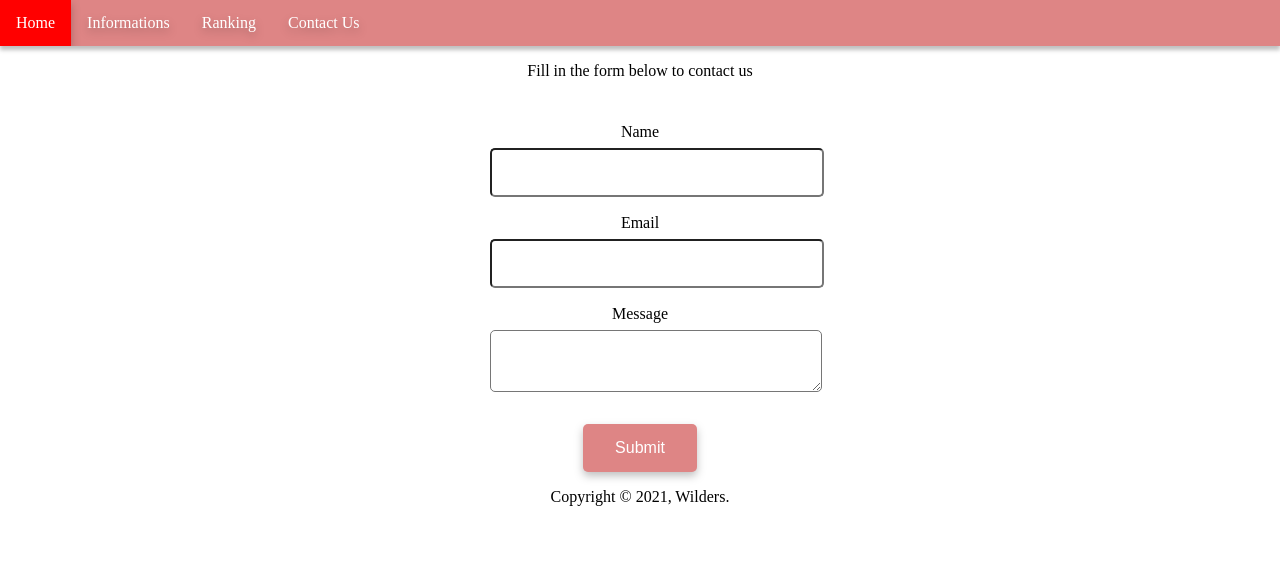
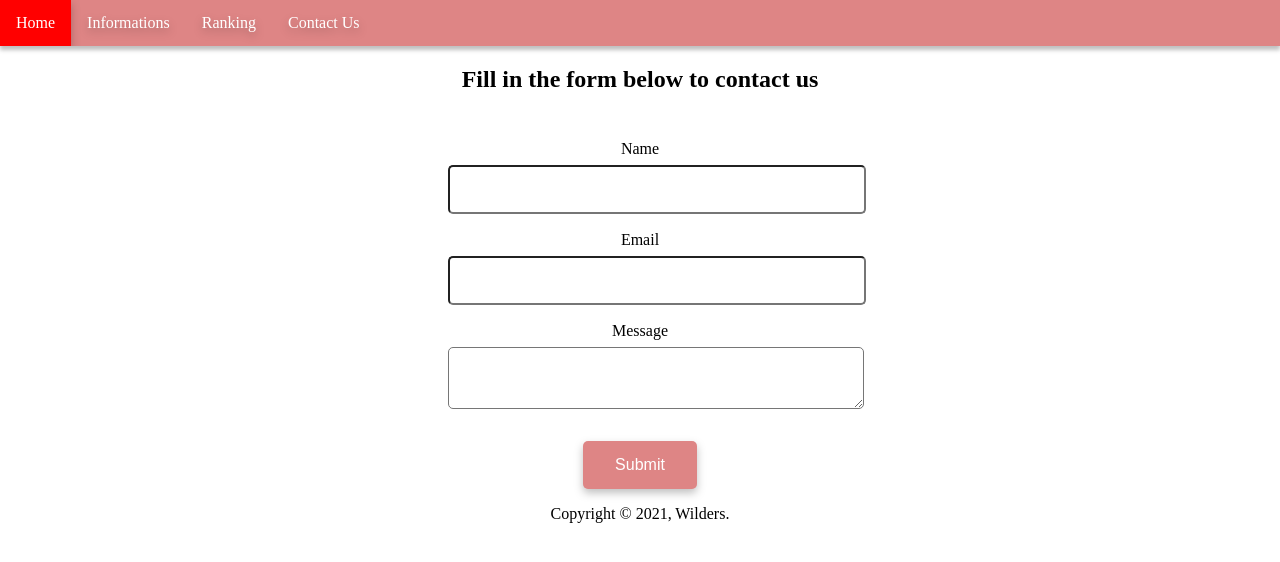
Before and after one commit to Herelius/Wilders, a website built with Parcel: page contact.html in a window 1280 px wide. Built offline with nearby package versions, Linux system fonts and the light colour scheme.

Commit message:
Add files via upload

```diff
--- a/contact.html
+++ b/contact.html
@@ -1,5 +1,6 @@
 <!DOCTYPE html>
 <html lang="en">
+
 <head>
   <meta charset="UTF-8" />
   <link rel="stylesheet" type="text/css" href="style.css" />
@@ -8,6 +9,7 @@
   <script defer src="scriptContact.js"></script>
   <title>Rock Paper Scissors</title>
 </head>
+
 <body>
   <div>
     <header>
@@ -20,9 +22,9 @@
     </header>
 
     <section id="contact">
-        <p>
+      <h2>
         Fill in the form below to contact us
-        </p>
+      </h2>
       <form id="contactForm">
         <label for="name">Name</label>
         <input type="text" id="name" name="name" /><br />
@@ -45,4 +47,5 @@
   </div>
 
 </body>
+
 </html>
--- a/style.css
+++ b/style.css
@@ -121,8 +121,8 @@ li.dropdown {
 }
 
 form {
-  margin: 0 auto;
-  width: 300px;
+  margin: auto;
+  width: 30%;
   padding-top: 20px;
 }
 
```
Lines whose indentation alone changed are shown as unchanged.
